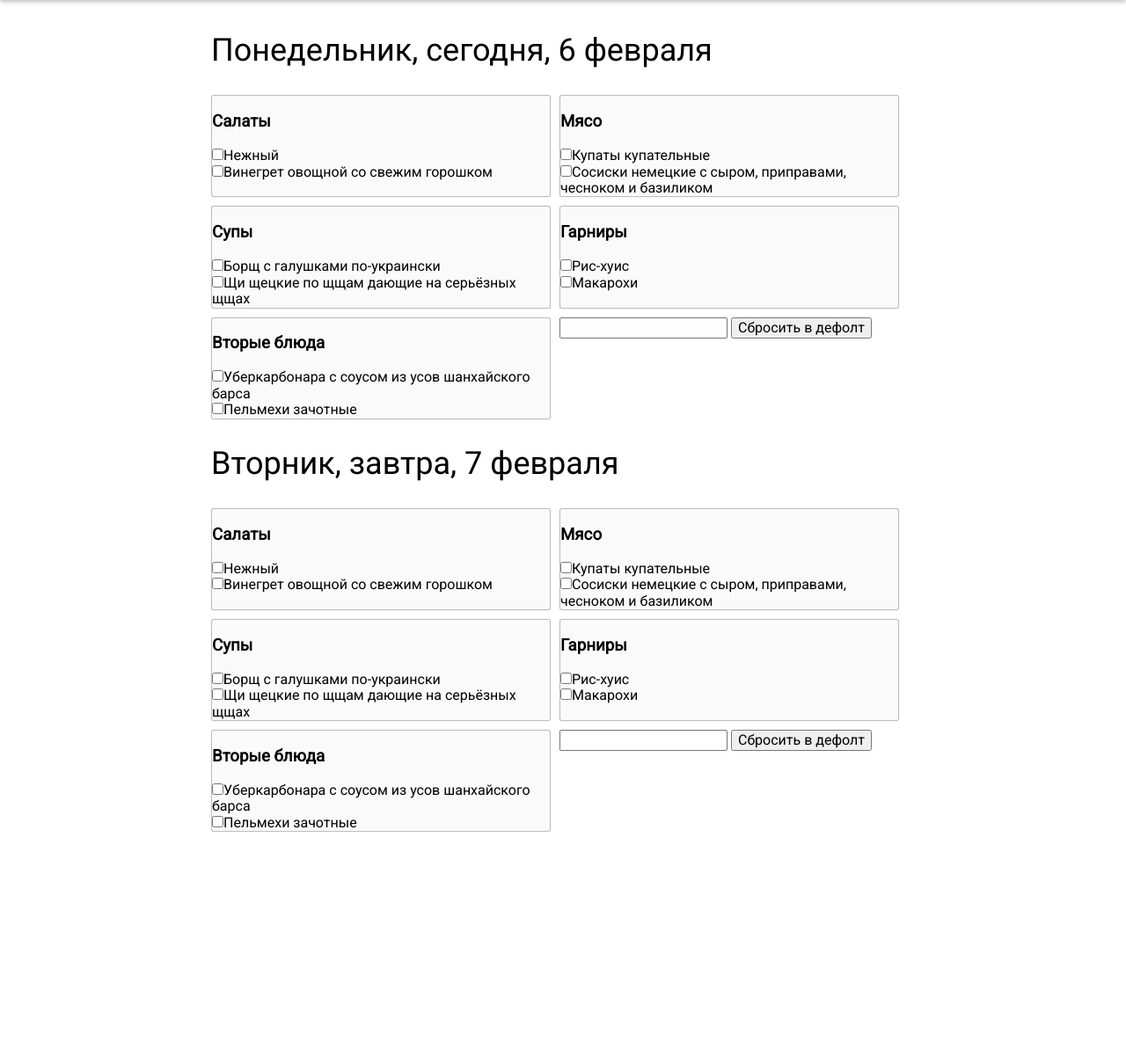
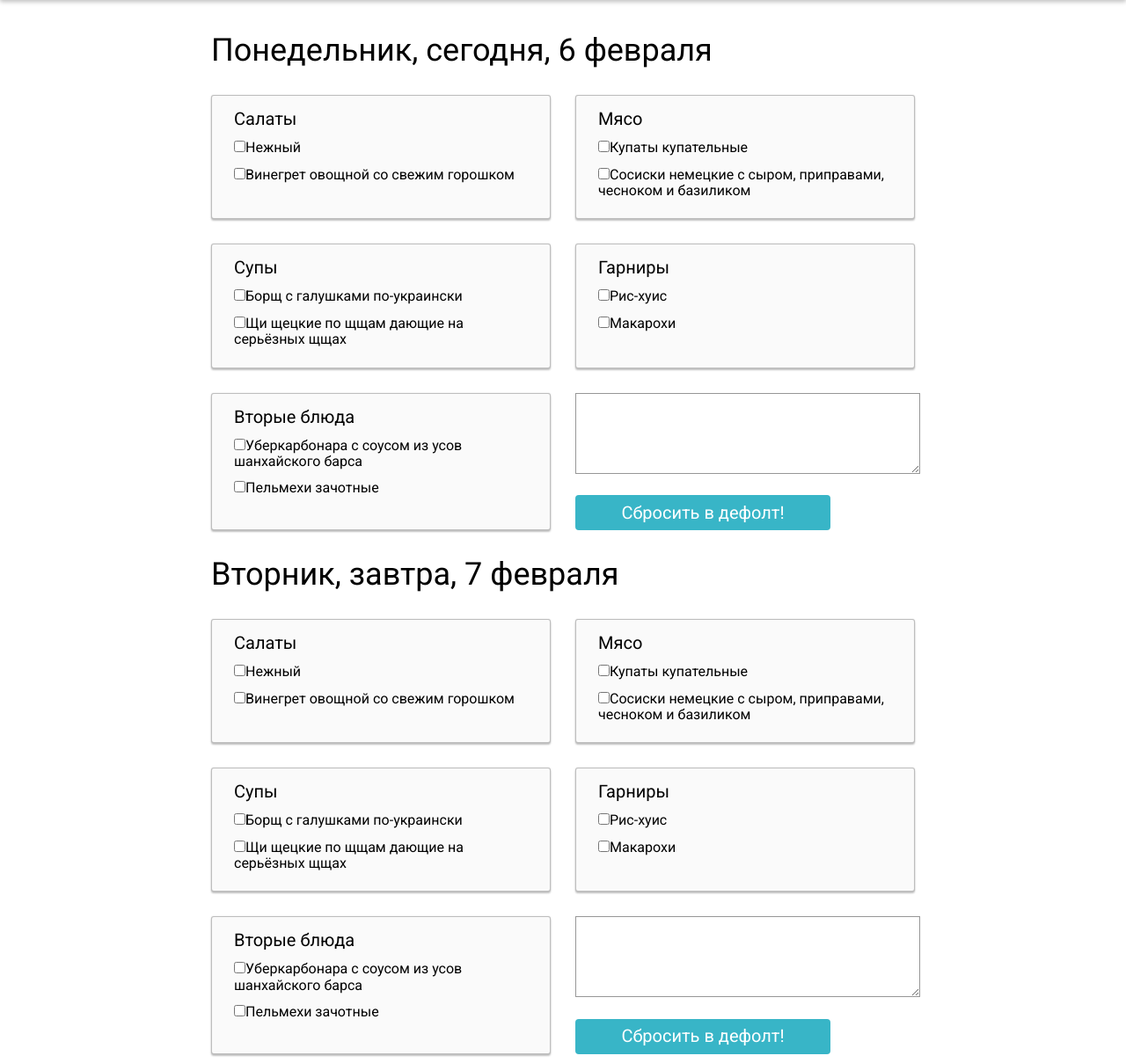
Before and after one commit to kiselevn/kiselevn.github.io, a PHP site: page / in a window 1280 px wide. Shown: the part 56-1265 px from the top of the page at 88% size. Before the commit the page ends 1002 px from the top, so only its background shows below. Run offline with PHP 8.4, Linux system fonts and the light colour scheme.

Commit message:
Поместил input в label. Сверстал кнопку. Сверстал article

```diff
--- a/obeder/css/style.css
+++ b/obeder/css/style.css
@@ -107,20 +107,53 @@ h2 {
 .content {
   margin: 0 auto;
   margin-top: 56px;
-  width: 800px;
+  margin-bottom: 10px;
+  max-width: 800px;
 }
 form {
   display: grid;
   grid-template-columns: repeat(2, minmax(100px, 386px));
-  grid-gap: 10px;
+  grid-gap: 28px;
 }
 section:first-child {
   margin-top: 93px;
 }
 article {
+  padding: 15px 22px 10px 25px;
   border: 0.5px solid rgba(0,0,0,0.24);
   border-radius: 3px;
   background: #fafafa;
-  box-shadow: 0px 2px 2px 0px rgba(0,0,0,0.24);
-  box-shadow: 0px 0px 2px 0px rgba(0,0,0,0.12);
+  box-shadow: 0px 2px 2px rgba(0, 0, 0, 0.24), 0px 0px 2px rgba(0, 0, 0, 0.12);
 }
+article h3 {
+  font-size: 20px;
+  font-weight: 500;
+  margin-top: 0;
+  margin-bottom: 12px;
+}
+article .checkbox {
+  display: block;
+  margin-bottom: 12px;
+}
+.comment {
+  width: 100%;
+  height: 86px;
+  border: 1px solid #979797;
+}
+.btn {
+  background: #38B5C7;
+  border-radius: 4px;
+  font-size: 20px;
+  color: #FFFFFF;
+  border:  none;
+  cursor: pointer;
+  outline: none;
+}
+.btn:hover {
+  background: #3e62e2;
+}
+.btn-reset {
+  width: 290px;
+  height: 40px;
+  margin-top: 20px;
+}
--- a/obeder/index.html
+++ b/obeder/index.html
@@ -32,66 +32,106 @@
       <form>
         <article>
           <h3>Салаты</h3>
-          <input type="checkbox" name="salad" value="delicate" class="delicate">Нежный<br>
-          <input type="checkbox" name="salad" value="salad_of_beetroot" class="salad_of_beetroot">Винегрет овощной со свежим горошком<br>
+          <label class="checkbox">
+            <input type="checkbox" name="salad" value="delicate-mon" id="delicate-mon"><span>Нежный</span>
+          </label>
+          <label class="checkbox">
+            <input type="checkbox" name="salad" value="salad-of-beetroot-mon" id="salad-of-beetroot-mon"><span>Винегрет овощной со свежим горошком</span>
+          </label>
         </article>
         <article>
           <h3>Мясо</h3>
-          <input type="checkbox" name="meat" value="kupaty">Купаты купательные<br>
-          <input type="checkbox" name="meat" value="german_sausages">Сосиски немецкие с сыром, приправами, чесноком и базиликом<br>
+          <label class="checkbox">
+            <input type="checkbox" name="meat" value="kupaty-mon" id="kupaty-mon"><span>Купаты купательные</span>
+          </label>
+          <label class="checkbox">
+            <input type="checkbox" name="meat" value="german-sausages-mon" id="german-sausages-mon"><span>Сосиски немецкие с сыром, приправами, чесноком и базиликом</span>
+          </label>
         </article>
         <article>
           <h3>Супы</h3>
-          <input type="checkbox" name="soup" value="borsch">Борщ с галушками по-украински<br>
-          <input type="checkbox" name="soup" value="shchi">Щи щецкие по щщам дающие на серьёзных щщах<br>
+          <label class="checkbox">
+            <input type="checkbox" name="soup" value="borsch-mon" id="borsch-mon"><span>Борщ с галушками по-украински</span>
+          </label>
+          <label class="checkbox">
+            <input type="checkbox" name="soup" value="shchi-mon" id="shchi-mon"><span>Щи щецкие по щщам дающие на серьёзных щщах</span>
+          </label>
         </article>
         <article>
           <h3>Гарниры</h3>
-          <input type="checkbox" name="side_dish" value="rice">Рис-хуис<br>
-          <input type="checkbox" name="side_dish" value="pasta">Макарохи<br>
+          <label class="checkbox">
+            <input type="checkbox" name="side-dish" value="rice-mon" id="rice-mon"><span>Рис-хуис</span>
+          </label>
+          <label class="checkbox">
+            <input type="checkbox" name="side-dish" value="pasta-mon" id="pasta-mon"><span>Макарохи</span>
+          </label>
         </article>
         <article>
           <h3>Вторые блюда</h3>
-          <input type="checkbox" name="main_dishes" value="Ubercarbonara">Уберкарбонара с соусом из усов шанхайского барса<br>
-          <input type="checkbox" name="main_dishes" value="pelmeni">Пельмехи зачотные<br>
+          <label class="checkbox">
+            <input type="checkbox" name="main-dishes" value="ubercarbonara-mon" id="ubercarbonara-mon"><span>Уберкарбонара с соусом из усов шанхайского барса</span>
+          </label>
+          <label class="checkbox">
+            <input type="checkbox" name="main-dishes" value="pelmeni-mon" id="pelmeni-mon"><span>Пельмехи зачотные</span>
+          </label>
         </article>
         <div>
-          <input type="text" name="comment" id="">
-          <button type="reset" class="btn btn-reset">Сбросить в дефолт</button>
+          <textarea class="comment"></textarea>
+          <button type="reset" class="btn btn-reset">Сбросить в дефолт!</button>
         </div>
       </form>
     </section>
     <section>
       <h2>Вторник, завтра, 7 февраля</h2>
       <form>
-        <article>
+       <article>
           <h3>Салаты</h3>
-          <input type="checkbox" name="salad" value="delicate" class="delicate">Нежный<br>
-          <input type="checkbox" name="salad" value="salad_of_beetroot" class="salad_of_beetroot">Винегрет овощной со свежим горошком<br>
+          <label class="checkbox">
+            <input type="checkbox" name="salad" value="delicate-tue" id="delicate-tue"><span>Нежный</span>
+          </label>
+          <label class="checkbox">
+            <input type="checkbox" name="salad" value="salad-of-beetroot-tue" id="salad-of-beetroot-tue"><span>Винегрет овощной со свежим горошком</span>
+          </label>
         </article>
         <article>
           <h3>Мясо</h3>
-          <input type="checkbox" name="meat" value="kupaty">Купаты купательные<br>
-          <input type="checkbox" name="meat" value="german_sausages">Сосиски немецкие с сыром, приправами, чесноком и базиликом<br>
+          <label class="checkbox">
+            <input type="checkbox" name="meat" value="kupaty-tue" id="kupaty-tue"><span>Купаты купательные</span>
+          </label>
+          <label class="checkbox">
+            <input type="checkbox" name="meat" value="german-sausages-tue" id="german-sausages-tue"><span>Сосиски немецкие с сыром, приправами, чесноком и базиликом</span>
+          </label>
         </article>
         <article>
           <h3>Супы</h3>
-          <input type="checkbox" name="soup" value="borsch">Борщ с галушками по-украински<br>
-          <input type="checkbox" name="soup" value="shchi">Щи щецкие по щщам дающие на серьёзных щщах<br>
+          <label class="checkbox">
+            <input type="checkbox" name="soup" value="borsch-tue" id="borsch-tue"><span>Борщ с галушками по-украински</span>
+          </label>
+          <label class="checkbox">
+            <input type="checkbox" name="soup" value="shchi-tue" id="shchi-tue"><span>Щи щецкие по щщам дающие на серьёзных щщах</span>
+          </label>
         </article>
         <article>
           <h3>Гарниры</h3>
-          <input type="checkbox" name="side_dish" value="rice">Рис-хуис<br>
-          <input type="checkbox" name="side_dish" value="pasta">Макарохи<br>
+          <label class="checkbox">
+            <input type="checkbox" name="side-dish" value="rice-tue" id="rice-tue"><span>Рис-хуис</span>
+          </label>
+          <label class="checkbox">
+            <input type="checkbox" name="side-dish" value="pasta-tue" id="pasta-tue"><span>Макарохи</span>
+          </label>
         </article>
         <article>
           <h3>Вторые блюда</h3>
-          <input type="checkbox" name="main_dishes" value="Ubercarbonara">Уберкарбонара с соусом из усов шанхайского барса<br>
-          <input type="checkbox" name="main_dishes" value="pelmeni">Пельмехи зачотные<br>
+          <label class="checkbox">
+            <input type="checkbox" name="main-dishes" value="ubercarbonara-tue" id="ubercarbonara-tue"><span>Уберкарбонара с соусом из усов шанхайского барса</span>
+          </label>
+          <label class="checkbox">
+            <input type="checkbox" name="main-dishes" value="pelmeni-tue" id="pelmeni-tue"><span>Пельмехи зачотные</span>
+          </label>
         </article>
         <div>
-          <input type="text" name="comment" id="">
-          <button type="reset" class="btn btn-reset">Сбросить в дефолт</button>
+          <textarea class="comment"></textarea>
+          <button type="reset" class="btn btn-reset">Сбросить в дефолт!</button>
         </div>
       </form>
     </section>
```
